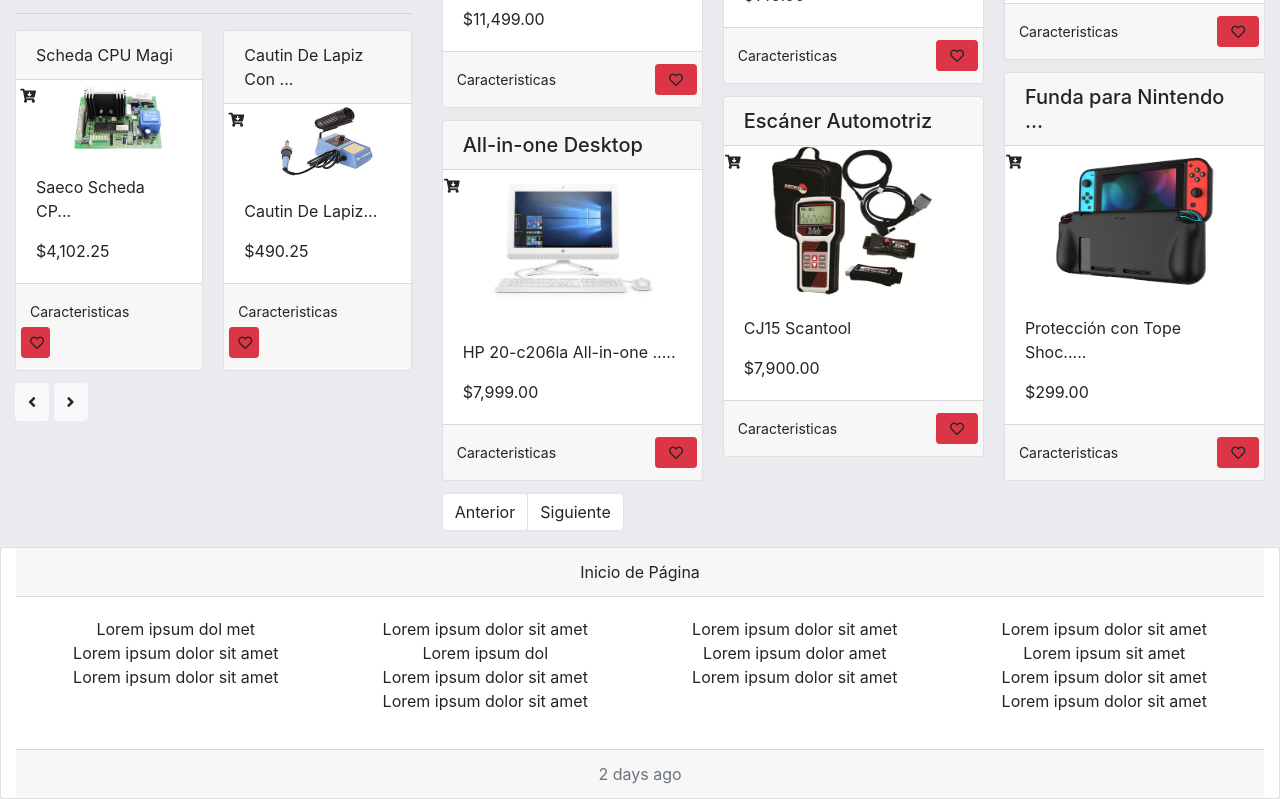
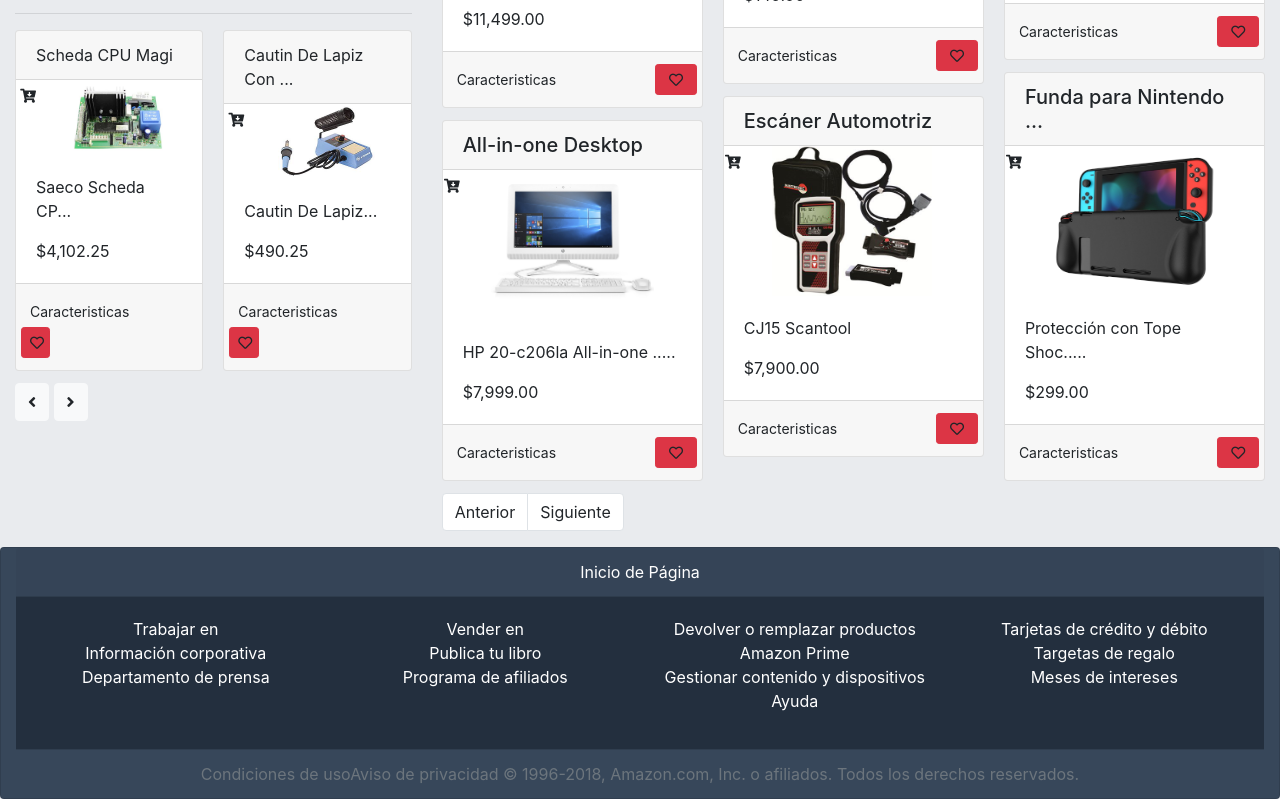
Before and after one commit to ChecoEduardo/Proyecto-Tienda-, a plain HTML site: page index.html in a window 1280 px wide. Shown: the part 1102-1901 px from the top of the page. Drawn offline with nearby package versions, Linux system fonts and the light colour scheme.

Commit message:
Se modifico el footer de la pagina

```diff
--- a/Css/Style.css
+++ b/Css/Style.css
@@ -23,6 +23,14 @@
         column-count: 2;
     }
 
+.colorLetra{
+
+      color: white;
+    }
+    .colorFS{
+        background: #37475a;
+    }
+
 
     .mediano{
         -webkit-column-count: 3;
--- a/index.html
+++ b/index.html
@@ -47,40 +47,39 @@
           <div class="card-header">
             Inicio de Página
           </div>
-          <div class="card-body colorF colorLetra"  >
+          <div class="card-body  colorLetra" style="background:#232f3e;" >
             <div class="row">
               <div class="col-md-3">
                   <ul class="list-unstyled">
-                    <li>Lorem ipsum dol met</li>
-                    <li>Lorem ipsum dolor sit amet</li>
-                    <li>Lorem ipsum dolor sit amet</li>
+                    <li>Trabajar en</li>
+                    <li>Información corporativa</li>
+                    <li>Departamento de prensa</li>
                   </ul>
                 </div>
                   <div class="col-md-3">
                       <ul class="list-unstyled">
-                        <li>Lorem ipsum dolor sit amet</li>
-                        <li>Lorem ipsum dol</li>
-                        <li>Lorem ipsum dolor sit amet</li>
-                        <li>Lorem ipsum dolor sit amet</li>
+                        <li>Vender en </li>
+                        <li>Publica tu libro </li>
+                        <li>Programa de afiliados</li>
                   </ul></div>
                   <div class="col-md-3">
                     <ul class="list-unstyled">
-                      <li>Lorem ipsum dolor sit amet</li>
-                      <li>Lorem ipsum dolor  amet</li>
-                      <li>Lorem ipsum dolor sit amet</li>
+                      <li>Devolver o remplazar productos</li>
+                      <li>Amazon Prime</li>
+                      <li>Gestionar contenido y dispositivos</li>
+                      <li>Ayuda</li>
                    </ul></div>
                    <div class="col-md-3">
                      <ul class="list-unstyled">
-                       <li>Lorem ipsum dolor sit amet</li>
-                       <li>Lorem ipsum  sit amet</li>
-                       <li>Lorem ipsum dolor sit amet</li>
-                       <li>Lorem ipsum dolor sit amet</li>
-
+                       <li>Tarjetas de crédito y débito</li>
+                       <li>Targetas de regalo</li>
+                       <li>Meses de intereses</li>
                     </ul></div>
              </div>
           </div>
           <div class="card-footer text-muted  colorFS colorLetra">
-            2 days ago
+            Condiciones de usoAviso de privacidad
+© 1996-2018, Amazon.com, Inc. o afiliados. Todos los derechos reservados.
           </div>
        </div>
 
```
